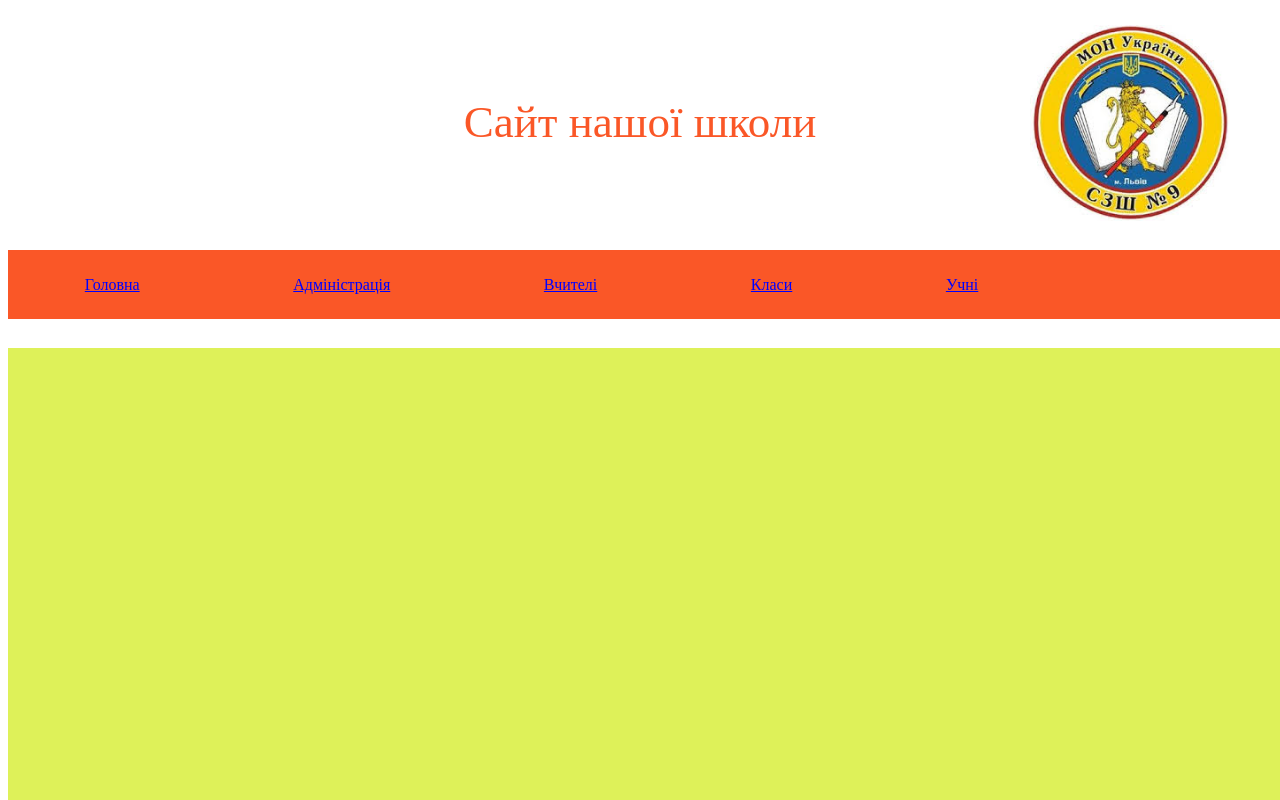
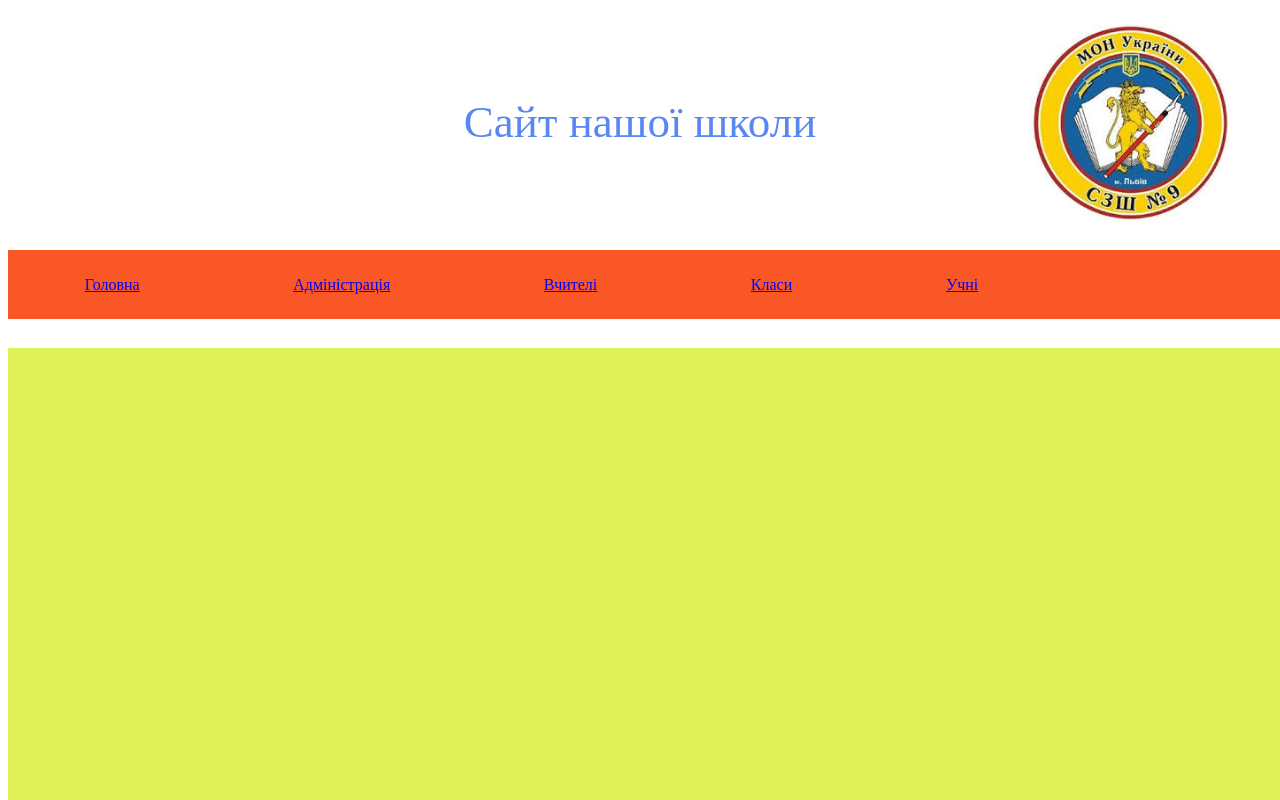
Before and after one commit to Droushb/BrainBasket, a plain HTML site: page Tema7/index1.html in a window 1280 px wide. Drawn offline with Linux system fonts and the light colour scheme.

Commit message:
Update index1.html

```diff
--- a/Tema7/index1.html
+++ b/Tema7/index1.html
@@ -5,7 +5,7 @@
   </title>
   <style>
     div{font-family:serif;}
-    .header{font-size:45px; text-align:center; color:#FA5727; padding:7%;}
+    .header{font-size:45px; text-align:center; color:#5987F1; padding:7%;}
     .menu{background-color:#FA5727; color:white; position:absolute; top:250px; width:100%;}
     .content1{background-color:#DEF159; position:absolute; top:348px; height:150px; width:100%}
     .content2{background-color:#DEF159; position:absolute; bottom:0px; top:498px; width:100%;}
```
